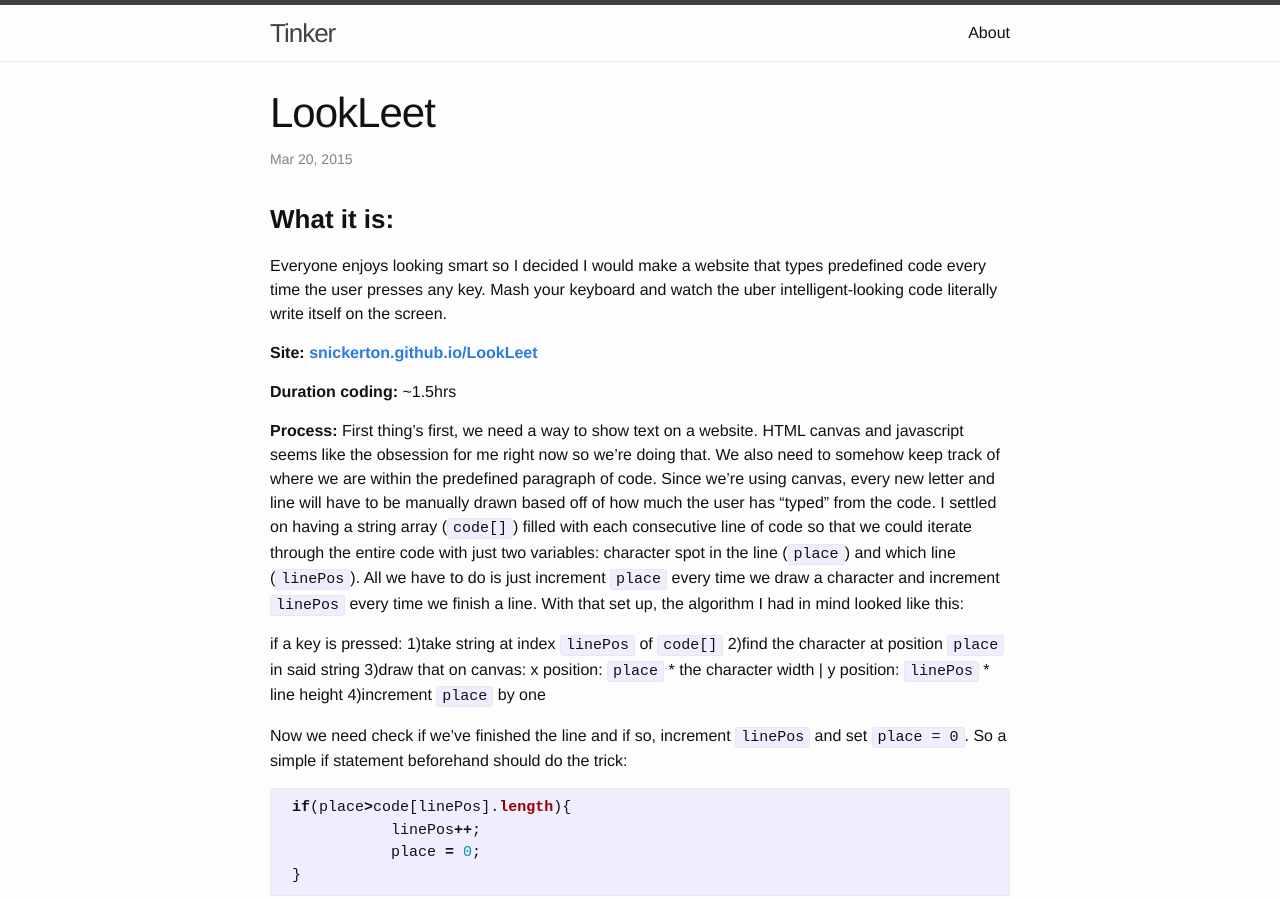
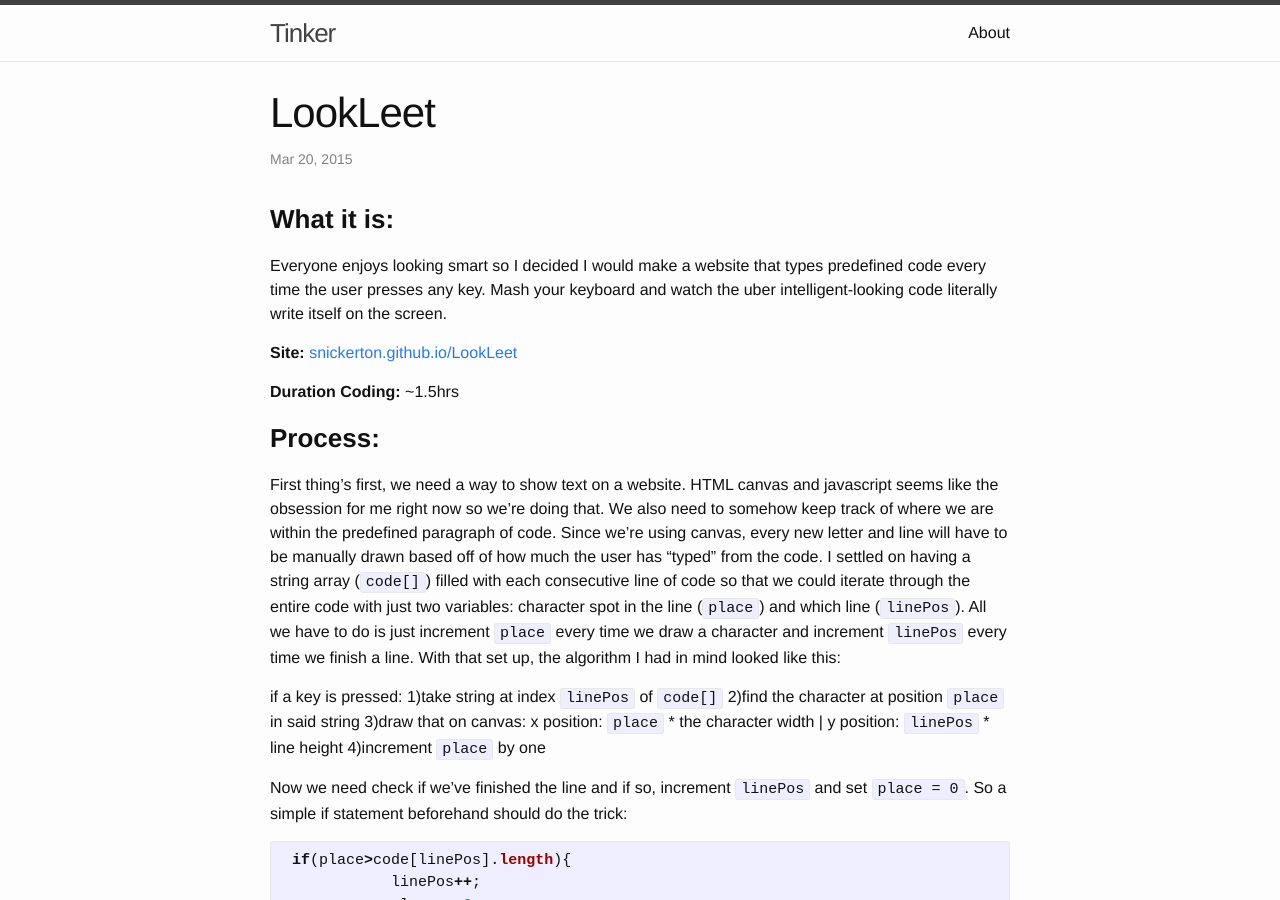
Before and after one commit to snickerton/snickerton.github.legacy, a Jekyll site: the page built from _posts/2015-03-20-Look-Leet..markdown, in a window 1280 px wide and 900 px high. Built offline with Jekyll 4.4.1, drawn with Linux system fonts in a browser that asks for light colours.

```diff
--- a/_posts/2015-03-20-Look-Leet..markdown
+++ b/_posts/2015-03-20-Look-Leet..markdown
@@ -7,11 +7,11 @@ categories: HTML projects
 ---
 <h3><b>What it is:</b></h3> Everyone enjoys looking smart so I decided I would make a website that types predefined code every time the user presses any key. Mash your keyboard and watch the uber intelligent-looking code literally write itself on the screen.
 
-<strong><b>Site:</b> [snickerton.github.io/LookLeet][LookLeet]
+<strong><b>Site:</b></strong> [snickerton.github.io/LookLeet][LookLeet]
 
-<b>Duration coding:</b> ~1.5hrs
+<strong><b>Duration Coding:</b></strong> ~1.5hrs
 
-<b>Process:</b>
+<h3><b>Process:</b></h3>
 First thing's first, we need a way to show text on a website. HTML canvas and javascript seems like the obsession for me right now so we're doing that. We also need to somehow keep track of where we are within the predefined paragraph of code. Since we're using canvas, every new letter and line will have to be manually drawn based off of how much the user has "typed" from the code. I settled on having a string array (`code[]`) filled with each consecutive line of code so that we could iterate through the entire code with just two variables: character spot in the line (`place`) and which line (`linePos`). All we have to do is just increment `place` every time we draw a character and increment `linePos` every time we finish a line. With that set up, the algorithm I had in mind looked like this:
 
 if a key is pressed:
@@ -39,10 +39,10 @@ This code ran smoothly at first, typing the first short lines in flawless distor
 
 After endless trudging through a barren wasteland of unhelpful Stack Overflow comments I finally came across a diamond shard. This miraculous godsend bestowed upon me their knowledge of how apparently you have to adjust the `canvas.style.width` and `canvas.style.height` as well. So with the final code in place and the `canvas.style` set to it's respective canvas.width and canvas.height, I saw a simple but priceless piece of art unfold on the screen before me.
 
-<b>Lesson Learned:</b>
+<h3><b>Lesson Learned:</b></h3>
 The HTML canvas is like a pet rattlesnake: cool to show your friends if you have it under control, but will bite you in the ass and kill you if you're not careful.
 
-<b>Future:</b> I'm planning on implementing autoscrolling tomorrow so that once the code goes off the screen the window will just continue to follow the newly written code. Otherwise, this is about as good as it gets people.
+<h3><b>Future:</b></h3> I'm planning on implementing autoscrolling tomorrow so that once the code goes off the screen the window will just continue to follow the newly written code. Otherwise, this is about as good as it gets people.
 
 Until next time,<br>
 Tony Zhu, The Tinkerer
```
